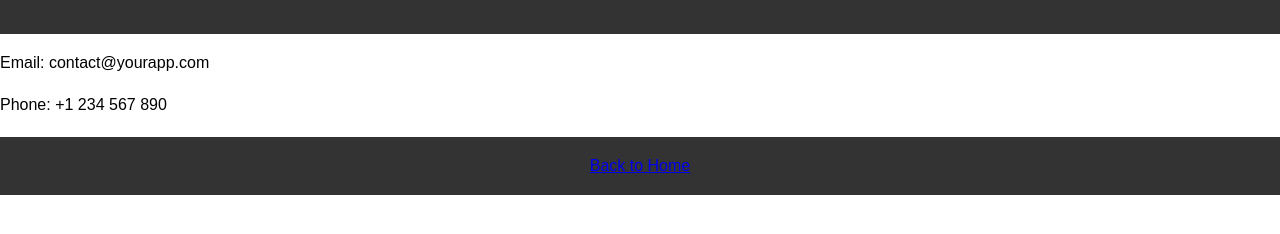
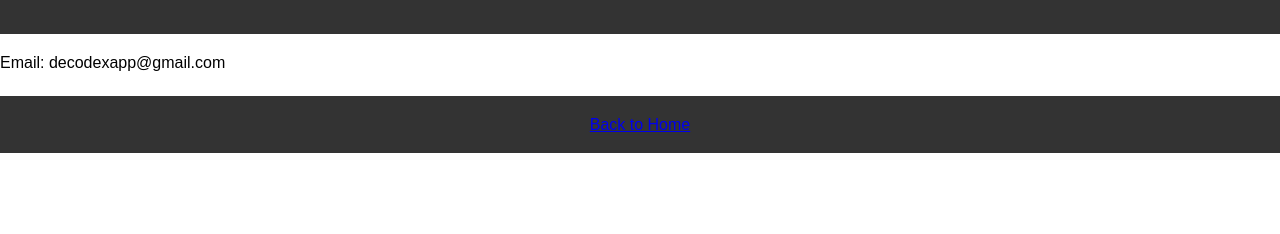
Before and after one commit to TolgaKaramese/DecodeX, a plain HTML site: page contact.html in a window 1280 px wide. Shown: the part 92-326 px from the top of the page. Drawn offline with Linux system fonts and the light colour scheme.

Commit message:
Update contact.html

```diff
--- a/contact.html
+++ b/contact.html
@@ -11,8 +11,7 @@
         <h1>Contact Us</h1>
     </header>
     <main>
-        <p>Email: contact@yourapp.com</p>
-        <p>Phone: +1 234 567 890</p>
+        <p>Email: decodexapp@gmail.com</p>
     </main>
     <footer>
         <a href="index.html">Back to Home</a>
```
